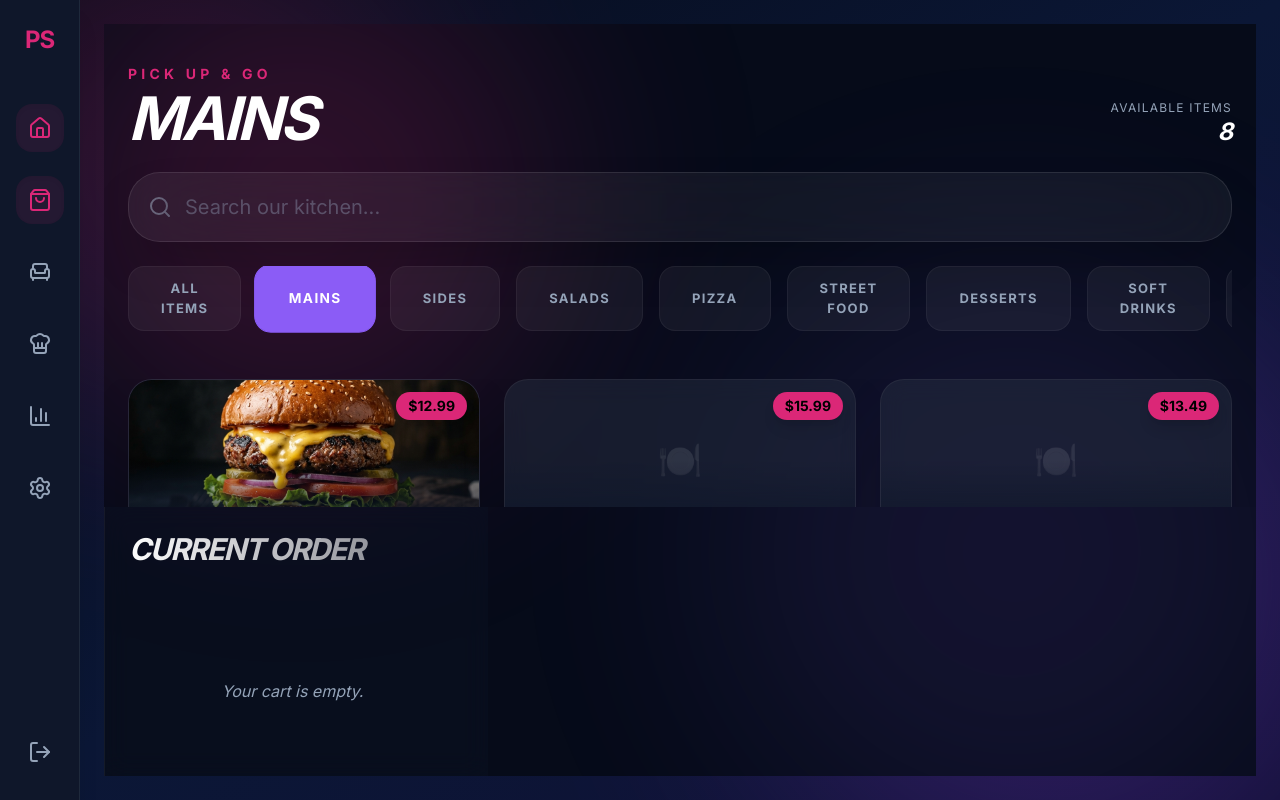
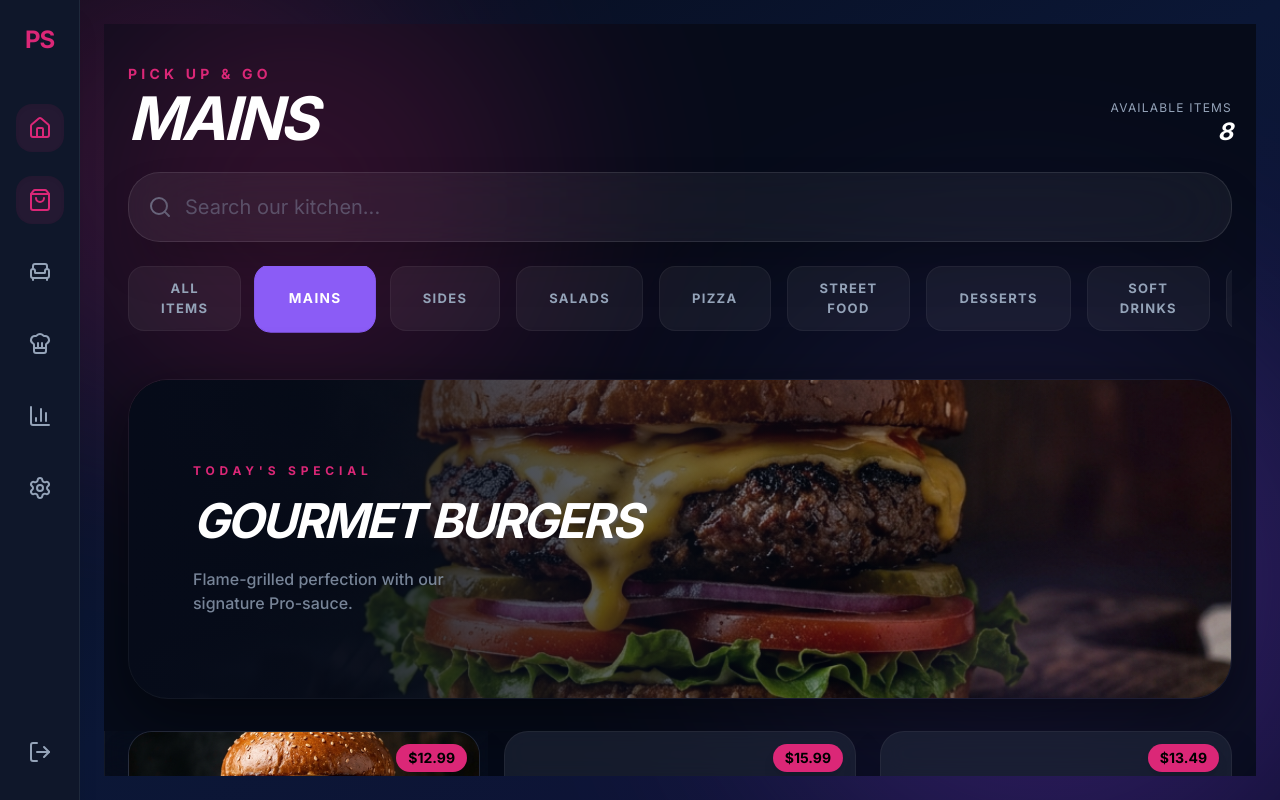
Before and after one commit to Alysha93/ProServe-POS-System, a React (Vite) app: page /demo/takeout in a window 1280 px wide. Built offline with nearby package versions, Linux system fonts and the light colour scheme.

Commit message:
Add dynamic hero banner to Takeout page and refine premium UI

```diff
--- a/src/pages/TakeoutPage.tsx
+++ b/src/pages/TakeoutPage.tsx
@@ -89,8 +89,72 @@ export default function TakeoutPage() {
         </div>
       </div>
 
-      {/* Menu Grid */}
-      <div className="flex-1 overflow-y-auto px-6 pb-32 custom-scrollbar">
+      {/* Dynamic Hero Banner */}
+      <div className="px-6 mb-8 shrink-0 relative z-10 h-64 sm:h-80">
+        <AnimatePresence mode="wait">
+          <motion.div
+            key={activeCategoryId}
+            initial={{ opacity: 0, scale: 0.95 }}
+            animate={{ opacity: 1, scale: 1 }}
+            exit={{ opacity: 0, scale: 1.05 }}
+            transition={{ duration: 0.4, ease: "easeOut" }}
+            className="w-full h-full rounded-[2.5rem] overflow-hidden relative shadow-[0_20px_60px_rgba(0,0,0,0.5)] border border-white/5"
+          >
+            {/* Background Image */}
+            <div className="absolute inset-0">
+              <img
+                src={
+                  activeCategoryId === 'mains' ? '/images/burger.png' :
+                  activeCategoryId === 'pizza' ? '/images/pizza.png' :
+                  activeCategoryId === 'salads' ? '/images/salad.png' :
+                  activeCategoryId === 'soft-drinks' ? '/images/drinks.png' :
+                  '/images/burger.png'
+                }
+                className="w-full h-full object-cover"
+                alt="Category Banner"
+              />
+              <div className="absolute inset-0 bg-gradient-to-r from-[#060b19] via-[#060b19]/60 to-transparent" />
+            </div>
+
+            {/* Content */}
+            <div className="absolute inset-0 flex flex-col justify-center px-12 sm:px-16">
+              <motion.div
+                initial={{ opacity: 0, x: -20 }}
+                animate={{ opacity: 1, x: 0 }}
+                transition={{ delay: 0.2 }}
+              >
+                <h3 className="text-accent font-black uppercase tracking-[0.4em] text-xs mb-3">Today's Special</h3>
+                <h4 className="text-4xl sm:text-5xl font-black text-white italic uppercase tracking-tighter mb-4 leading-tight">
+                  {
+                    activeCategoryId === 'mains' ? 'Gourmet\nBurgers' :
+                    activeCategoryId === 'pizza' ? 'Stone Oven\nPizzas' :
+                    activeCategoryId === 'salads' ? 'Fresh\nGreens' :
+                    activeCategoryId === 'soft-drinks' ? 'Ice Cold\nDrinks' :
+                    'Chef\'s\nSelection'
+                  }
+                </h4>
+                <p className="text-subtext/80 text-sm sm:text-base max-w-xs font-medium">
+                  {
+                    activeCategoryId === 'mains' ? 'Flame-grilled perfection with our signature Pro-sauce.' :
+                    activeCategoryId === 'pizza' ? 'Authentic NY style with bubbling mozzarella.' :
+                    activeCategoryId === 'salads' ? 'Locally sourced vegetables, chopped fresh daily.' :
+                    activeCategoryId === 'soft-drinks' ? 'Refreshing beverages to hit the spot.' :
+                    'The best ingredients, hand-picked for your order.'
+                  }
+                </p>
+              </motion.div>
+            </div>
+
+            {/* Accent Orbs */}
+            <div className="absolute -top-20 -right-20 w-64 h-64 bg-accent/20 blur-[100px] rounded-full animate-pulse" />
+            <div className="absolute -bottom-20 right-20 w-48 h-48 bg-secondary/20 blur-[80px] rounded-full animate-float" />
+          </motion.div>
+        </AnimatePresence>
+      </div>
+
+      {/* Menu Grid Container */}
+      <div className="flex-1 min-h-0 relative z-10">
+        <div className="h-full overflow-y-auto px-6 pb-32 custom-scrollbar">
           <div className="grid grid-cols-1 sm:grid-cols-2 lg:grid-cols-3 gap-6">
             <AnimatePresence mode='popLayout'>
               {filteredMenu.map(item => (
@@ -106,6 +170,7 @@ export default function TakeoutPage() {
                 </motion.div>
               ))}
             </AnimatePresence>
+          </div>
         </div>
       </div>
 
```
Lines whose indentation alone changed are shown as unchanged.
